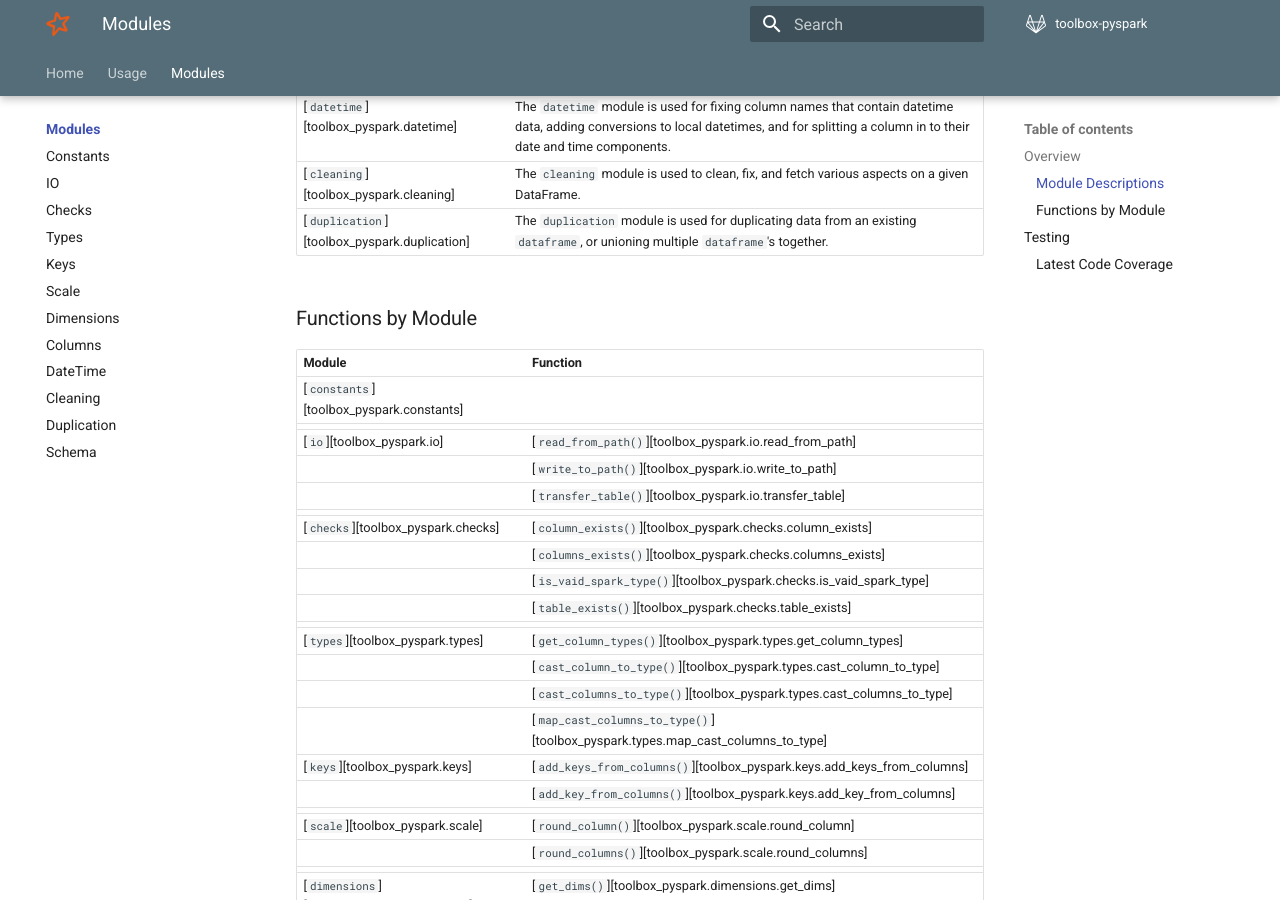
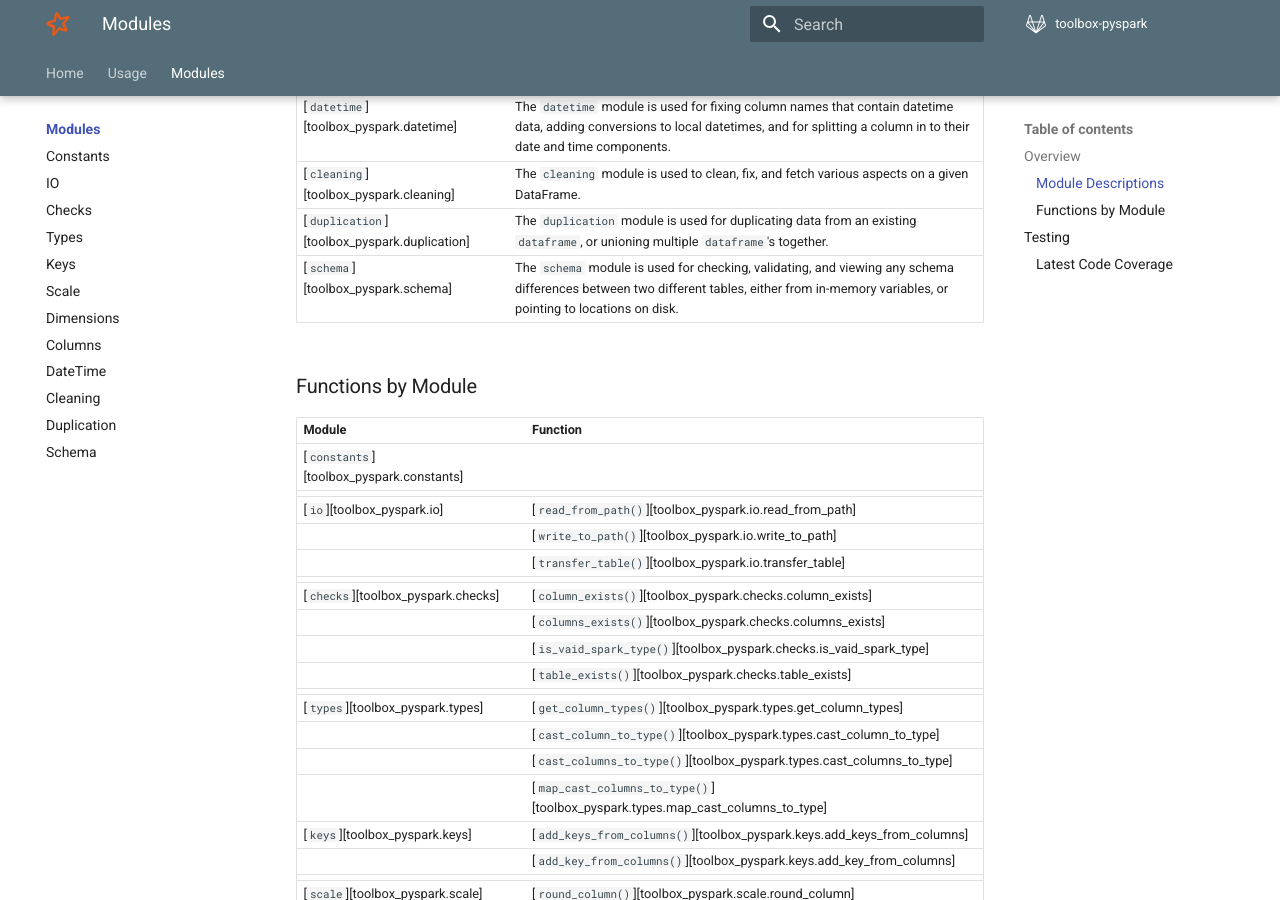
Before and after one commit to data-science-extensions/toolbox-pyspark, an MkDocs documentation site: the page built from docs/code/index.md, in a window 1280 px wide and 900 px high, scrolled down 692 px. Built offline with MkDocs 1.6.1 and Material for MkDocs 9.7.7, drawn with Linux system fonts in a browser that asks for light colours; comment, search, counter and statistics services are not loaded; the version menu is left out; some of the changed text lies outside the part shown.

Commit message:
Fix missing docs

```diff
--- a/docs/code/index.md
+++ b/docs/code/index.md
@@ -21,9 +21,9 @@
 | [`datetime`][toolbox_pyspark.datetime]       | The `datetime` module is used for fixing column names that contain datetime data, adding conversions to local datetimes, and for splitting a column in to their date and time components.
 | [`cleaning`][toolbox_pyspark.cleaning]       | The `cleaning` module is used to clean, fix, and fetch various aspects on a given DataFrame.
 | [`duplication`][toolbox_pyspark.duplication] | The `duplication` module is used for duplicating data from an existing `dataframe`, or unioning multiple `dataframe`'s together.
+| [`schema`][toolbox_pyspark.schema]           | The `schema` module is used for checking, validating, and viewing any schema differences between two different tables, either from in-memory variables, or pointing to locations on disk.
 <!--
 | [`delta`][toolbox_pyspark.delta]             | The `delta` module is for various processes related to Delta Lake tables. Including optimising tables, merging tables, retrieving table history, and transferring between locations.
-| [`schema`][toolbox_pyspark.schema]           | The `schema` module is used for checking, validating, and viewing any schema differences between two different tables, either from in-memory variables, or pointing to locations on disk.
 -->
 
 
@@ -33,21 +33,21 @@
 |----------------------------------------------|----------|
 | [`constants`][toolbox_pyspark.constants]     | |
 |                                              | |
-| [`io`][toolbox_pyspark.io]                   | [`read_from_path()`][toolbox_pyspark.io.read_from_path]
-|                                              | [`write_to_path()`][toolbox_pyspark.io.write_to_path]
-|                                              | [`transfer_table()`][toolbox_pyspark.io.transfer_table]
+| [`io`][toolbox_pyspark.io]                   | [`read_from_path()`][toolbox_pyspark.io.read_from_path] |
+|                                              | [`write_to_path()`][toolbox_pyspark.io.write_to_path] |
+|                                              | [`transfer_table()`][toolbox_pyspark.io.transfer_table] |
 |                                              | |
-| [`checks`][toolbox_pyspark.checks]           | [`column_exists()`][toolbox_pyspark.checks.column_exists]
-|                                              | [`columns_exists()`][toolbox_pyspark.checks.columns_exists]
-|                                              | [`is_vaid_spark_type()`][toolbox_pyspark.checks.is_vaid_spark_type]
-|                                              | [`table_exists()`][toolbox_pyspark.checks.table_exists]
+| [`checks`][toolbox_pyspark.checks]           | [`column_exists()`][toolbox_pyspark.checks.column_exists] |
+|                                              | [`columns_exists()`][toolbox_pyspark.checks.columns_exists] |
+|                                              | [`is_vaid_spark_type()`][toolbox_pyspark.checks.is_vaid_spark_type] |
+|                                              | [`table_exists()`][toolbox_pyspark.checks.table_exists] |
 |                                              | |
-| [`types`][toolbox_pyspark.types]             | [`get_column_types()`][toolbox_pyspark.types.get_column_types]
-|                                              | [`cast_column_to_type()`][toolbox_pyspark.types.cast_column_to_type]
-|                                              | [`cast_columns_to_type()`][toolbox_pyspark.types.cast_columns_to_type]
-|                                              | [`map_cast_columns_to_type()`][toolbox_pyspark.types.map_cast_columns_to_type]
-| [`keys`][toolbox_pyspark.keys]               | [`add_keys_from_columns()`][toolbox_pyspark.keys.add_keys_from_columns]
-|                                              | [`add_key_from_columns()`][toolbox_pyspark.keys.add_key_from_columns]
+| [`types`][toolbox_pyspark.types]             | [`get_column_types()`][toolbox_pyspark.types.get_column_types] |
+|                                              | [`cast_column_to_type()`][toolbox_pyspark.types.cast_column_to_type] |
+|                                              | [`cast_columns_to_type()`][toolbox_pyspark.types.cast_columns_to_type] |
+|                                              | [`map_cast_columns_to_type()`][toolbox_pyspark.types.map_cast_columns_to_type] |
+| [`keys`][toolbox_pyspark.keys]               | [`add_keys_from_columns()`][toolbox_pyspark.keys.add_keys_from_columns] |
+|                                              | [`add_key_from_columns()`][toolbox_pyspark.keys.add_key_from_columns] |
 |                                              | |
 | [`scale`][toolbox_pyspark.scale]             | [`round_column()`][toolbox_pyspark.scale.round_column] |
 |                                              | [`round_columns()`][toolbox_pyspark.scale.round_columns] |
@@ -80,11 +80,12 @@
 |                                              | [`drop_matching_rows()`][toolbox_pyspark.cleaning.drop_matching_rows] |
 |                                              | |
 | [`duplication`][toolbox_pyspark.duplication] | [`duplicate_union_dataframe()`][toolbox_pyspark.duplication.duplicate_union_dataframe] |
-|                                              | [`union_all()`][toolbox_pyspark.duplication.union_all]
+|                                              | [`union_all()`][toolbox_pyspark.duplication.union_all] |
+|                                              | |
+| [`schema`][toolbox_pyspark.schema]           | [`check_schemas_match()`][toolbox_pyspark.schema.check_schemas_match] |
+|                                              | [`view_schema_differences()`][toolbox_pyspark.schema.view_schema_differences] |
+|                                              | |
 <!--
-| [`schema`][toolbox_pyspark.schema]           | [`view_schema_differences()`][toolbox_pyspark.schema.view_schema_differences] |
-|                                              | [`check_schemas_match()`][toolbox_pyspark.schema.check_schemas_match] |
-|                                              | |
 | [`delta`][toolbox_pyspark.delta]             | [`load_table()`][toolbox_pyspark.delta.load_table] |
 |                                              | [`count_rows()`][toolbox_pyspark.delta.count_rows] |
 |                                              | [`get_history()`][toolbox_pyspark.delta.get_history] |
--- a/docs/usage/roadmap.md
+++ b/docs/usage/roadmap.md
@@ -10,8 +10,8 @@
 | [`datetime`][toolbox_pyspark.datetime]       | ✅ | [![][issue-shield-datetime]][issue-url-datetime]       | [![][milestone-shield-datetime]][milestone-url-datetime]       |
 | [`cleaning`][toolbox_pyspark.cleaning]       | ✅ | [![][issue-shield-cleaning]][issue-url-cleaning]       | [![][milestone-shield-cleaning]][milestone-url-cleaning]       |
 | [`duplication`][toolbox_pyspark.duplication] | ✅ | [![][issue-shield-duplication]][issue-url-duplication] | [![][milestone-shield-duplication]][milestone-url-duplication] |
+| [`schema`][toolbox_pyspark.schema]           | ✅ | [![][issue-shield-schema]][issue-url-schema]           | [![][milestone-shield-schema]][milestone-url-schema]           |
 | `delta`                                      | ⬜ | [![][issue-shield-delta]][issue-url-delta]             | [![][milestone-shield-delta]][milestone-url-delta]             |
-| `schema`                                     | ⬜ | [![][issue-shield-schema]][issue-url-schema]           | [![][milestone-shield-schema]][milestone-url-schema]           |
 
 [issue-shield-io]: https://img.shields.io/github/issues/detail/state/data-science-extensions/toolbox-pyspark/7
 [issue-shield-checks]: https://img.shields.io/github/issues/detail/state/data-science-extensions/toolbox-pyspark/14
```
